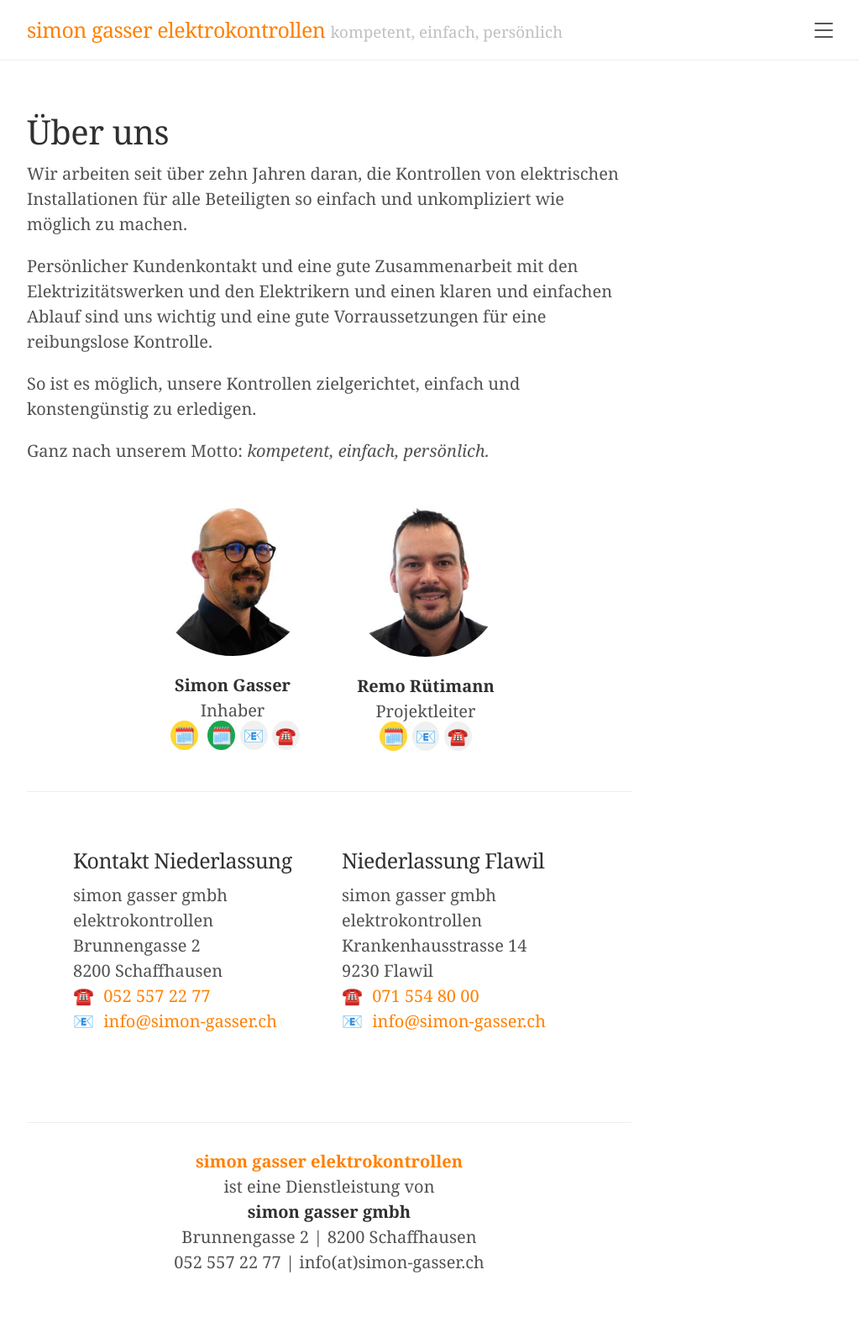
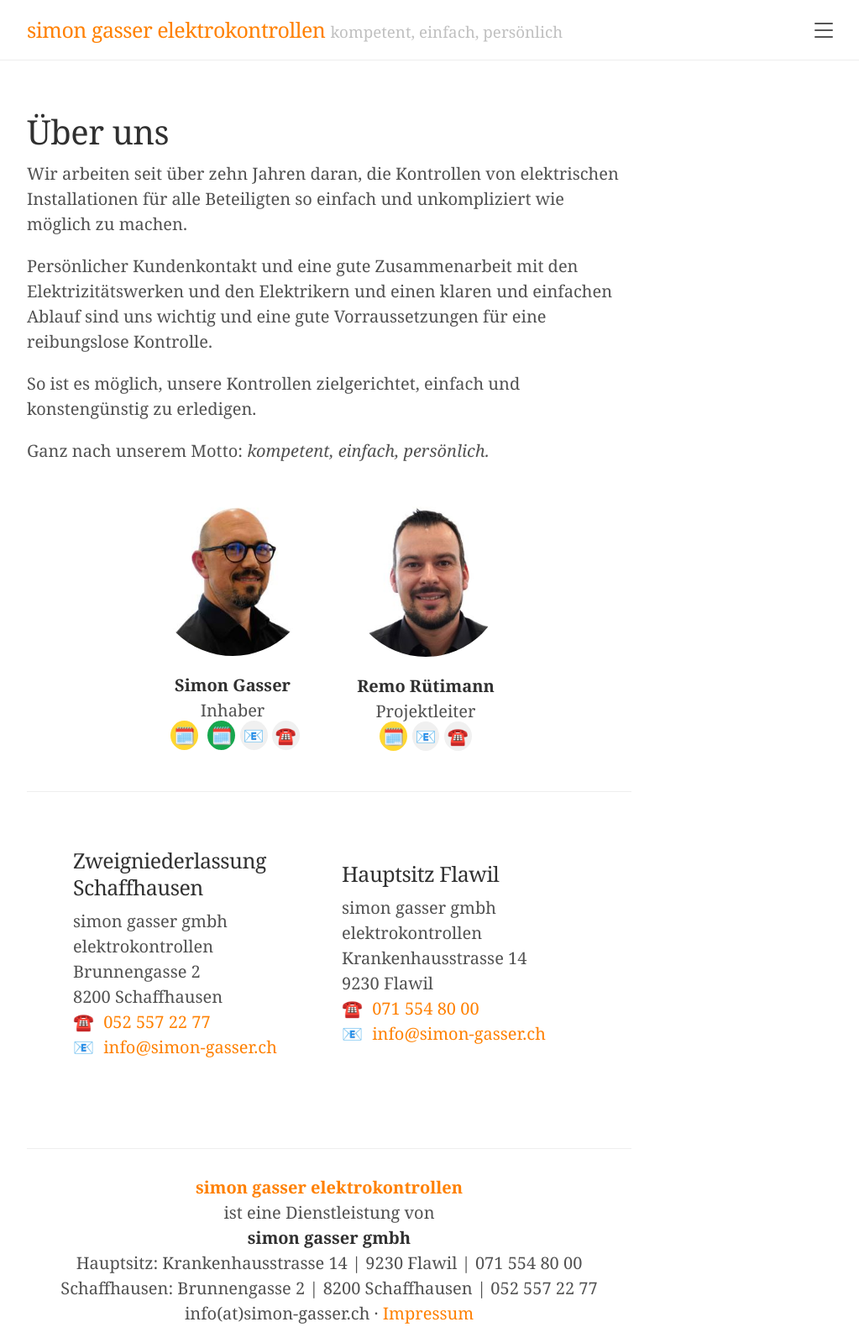
Before and after one commit to l-letters/simon-gasser.ch, a Jekyll site: the page built from uber-uns/index.md, in a window 1280 px wide. Shown: the whole page at 84% size, without its empty margins (248-1271 px from the left). Built offline with Jekyll 4.4.1, drawn with Linux system fonts in a browser that asks for light colours; before the commit the page ends 1538 px from its top, so only the background shows below that.

Commit message:
Impressum und Adressen: Hauptsitz Flawil, Zweig Schaffhausen
Neue Impressum-Seite, Footer mit beiden Standorten und Link,
Über-uns-Labels an die rechtliche Struktur angepasst.

```diff
--- a/_includes/footer.html
+++ b/_includes/footer.html
@@ -3,6 +3,8 @@
   <p align="center"><strong style="color:#ff8000">simon gasser elektrokontrollen</strong> <br />
   ist eine Dienstleistung von <br />
   <strong>simon gasser gmbh</strong><br />
-  Brunnengasse 2 | 8200 Schaffhausen<br />
-  052 557 22 77 | info(at)simon-gasser.ch</p>
+  Hauptsitz: Krankenhausstrasse 14 | 9230 Flawil | 071 554 80 00<br />
+  Schaffhausen: Brunnengasse 2 | 8200 Schaffhausen | 052 557 22 77<br />
+  info(at)simon-gasser.ch
+  · <a style="color:#ff8000" href="{{ "/impressum/" | relative_url }}">Impressum</a></p>
 </footer>
--- a/uber-uns/index.md
+++ b/uber-uns/index.md
@@ -46,7 +46,7 @@ title: Über uns
   <hr>
   <div class="filialen">
     <div class="niederlassung">
-      <h3 id="kontakt">Kontakt Niederlassung</h3>
+      <h3 id="kontakt">Zweigniederlassung Schaffhausen</h3>
       <p>simon gasser gmbh<br />
       elektrokontrollen<br />
       Brunnengasse 2<br />
@@ -56,7 +56,7 @@ title: Über uns
     </div>
 
     <div class="niederlassung">
-      <h3 id="kontakt">Niederlassung Flawil</h3>
+      <h3 id="hauptsitz">Hauptsitz Flawil</h3>
       <p>simon gasser gmbh<br />
       elektrokontrollen<br />
       Krankenhausstrasse 14<br />
```
Also changed, not shown: impressum/index.md (added, +25 -0 lines).
